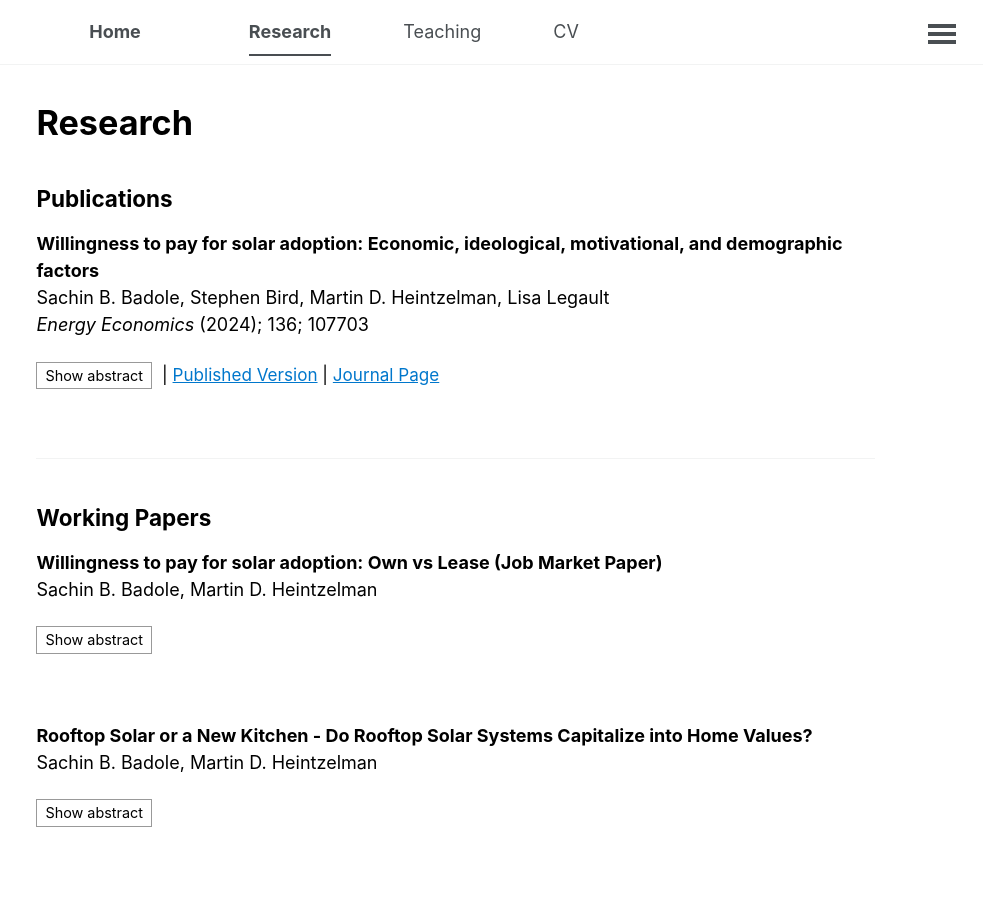
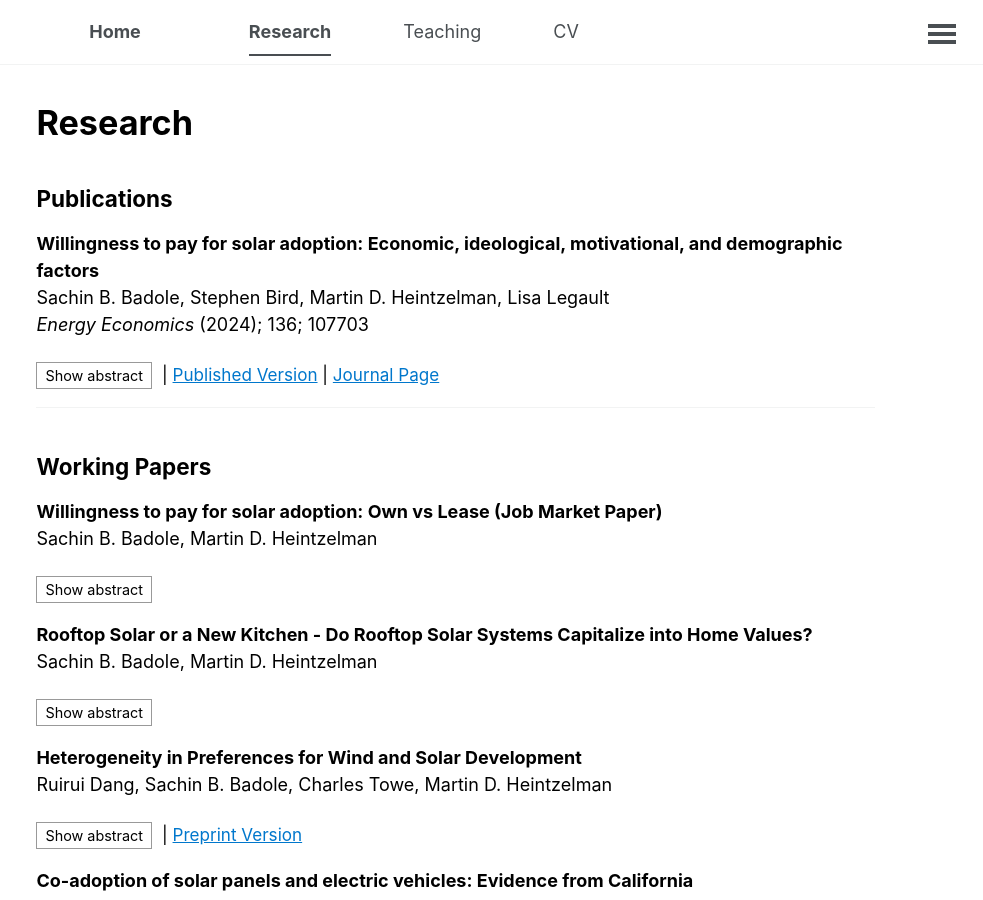
Before and after one commit to sachin-b-badole/sachin-b-badole.github.io, a Jekyll site: the page built from _pages/research.md, in a window 1280 px wide and 900 px high. Shown: the whole window, without its empty margins (297-1280 px from the left). Built offline with Jekyll 4.4.1, drawn with Linux system fonts in a browser that asks for light colours.

Commit message:
Update research.md

```diff
--- a/_pages/research.md
+++ b/_pages/research.md
@@ -33,7 +33,6 @@
     {{ p.abstract }}
   </div>
 </details>
-<br>
 {% endfor %}
 ---
 
@@ -68,7 +67,6 @@
     {{ p.abstract }}
   </div>
 </details>
-<br>
 {% endfor %}
 
 ---
@@ -82,6 +80,4 @@
 
 {% if p.pdf %}[Draft]({{ p.pdf }}){% endif %}
 {% if p.website %} | [Project Page]({{ p.website }}){% endif %}
-
-<br><br>
 {% endfor %}
```
